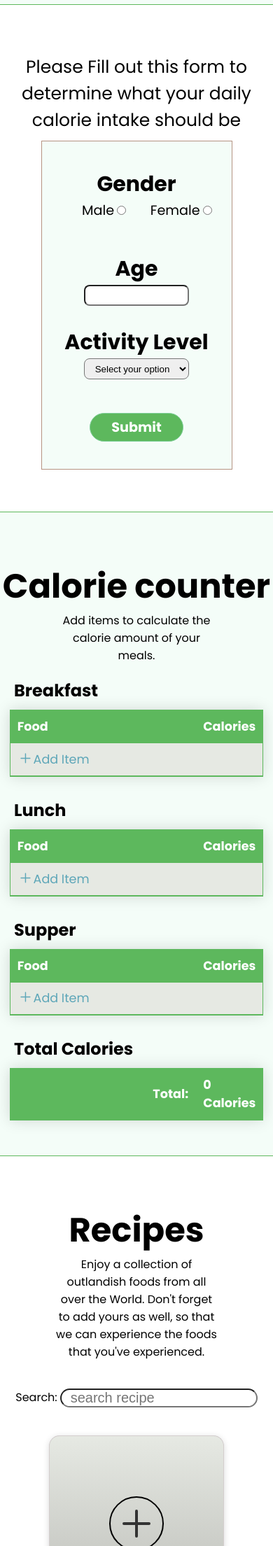
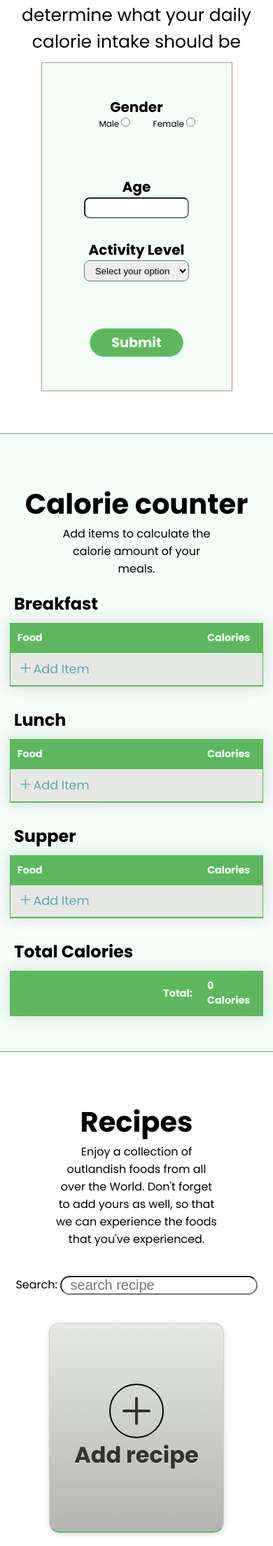
Before and after one commit to tcrz/Eat_Right, a Flask app: template web_dynamic/templates/eatright.html in a window 390 px wide. Shown: the part 2453-4662 px from the top of the page at 70% size. Run offline with Flask 2, Linux system fonts and the light colour scheme; the template is opened without the code that fills it, so the values that code supplies are empty; some libraries are stand-ins or nearby versions.

Commit message:
Made reponse modification

```diff
--- a/web_dynamic/eat_right.py
+++ b/web_dynamic/eat_right.py
@@ -13,7 +13,7 @@
     storage.close()
 
 
-@app.route('/', strict_slashes=False)
+@app.route('/eat_right', strict_slashes=False)
 def show_html():
     """This function will show the webpage"""
     recipes = storage.all(Recipe)
--- a/web_dynamic/static/styles/styles.css
+++ b/web_dynamic/static/styles/styles.css
@@ -641,7 +641,7 @@
 }
 
 /* RECIPE SEARCH FIELD */
-.search_box {
+.search-box {
   display: flex;
   justify-content: center;
   gap:1%;
@@ -655,7 +655,7 @@
   border-radius: 20px;
 }
 
-.search_box input[type="text"]:focus{
+.search-box input[type="text"]:focus{
   outline: none;
   border-radius: 20px;
   border:2px solid #70cf70
@@ -1083,8 +1083,11 @@
 }
 
 /* RESPONSIVE */
-@media (min-width: 320px) and (max-width: 767px) {
+@media screen and (max-width: 767px) {
   /* landing */
+    .heading {
+        font-size: 40px;
+    }
     header{
         height:500px;
         border-bottom: none;
@@ -1140,8 +1143,8 @@
     }
 
     iframe {
-        width: 400px;
-        height: 300px;
+        width: 300px;
+        height: 200px;
     }
 
     .hero-text-box p{
@@ -1168,6 +1171,9 @@
       /* gap:2% */
       /* align-items: flex-start; */
     }
+    .search-box {
+      padding: 0 10px;
+    }
 
     .videos video{
       width: 400px;
@@ -1185,50 +1191,68 @@
     .predictor-form label{
       font-size:120%
     }
-
+    .gender,
+    .for-pregnant,
+    .term {
+      font-size: 10px;
+    }
+    .predictor-form h3 {
+      font-size: 20px;
+    }
     /* calorie counter */
     .calorie-counter > h2 {
       margin-left: 20px
     }
     table {
-      width: 93%
+      width: 93%;
     }
-
+    th {
+      font-size: 90%;
+    }
+    td.search {
+      height: 200px;
+      display: flex;
+      flex-direction: column;
+    }
     td.search label {
-      font-size:80%
+      font-size:80%;
+      height: 200px;
     }
 
     td.search input{
-      margin-bottom: 5px
+      margin-bottom: 5px;
     }
 
     td.search input[type="number"] {
       width: 19%;
     }
-
+    td.search input[type=number],
+    td.search input[type=text],
+    td.search select {
+      width: 50%;
+    }
     td.search-btn{
       padding:0
     }
 
     /* recipes */
     .recipes_list, .recipes_search{
-      display:flex;
-      flex-direction:column;
+      display: flex;
+      flex-direction: column;
       align-items: center;
     }
     .recipe-view {
-      width: 480px;
+      width: 400px;
       position: relative;
     }
     .head .recipe-name {
       font-size: 30px;
     }
     .head img {
-      width: 250px;
+      width: 200px;
       height: 150px;
-      margin: 10px 90px 10px 90px;
+      margin: 10px 80px 10px 80px;
     }
-
     .ingredients h2,
     .preparation h2 {
       font-size: 25px;
@@ -1237,21 +1261,29 @@
     .ingredients li,
     .preparation li {
       font-size: 15px;
+      font-weight: 700;
     }
 
     .recipe-view h4 {
-      font-size: 15px;
+      font-size: 20px;
     }
     .recipe-view ion-icon {
+      width: 35px;
+      height: 35px;
       position: absolute;
       right: 20px;
       top: 15px;
     }
     .recipe-submission {
-      width: 480px;
+      width: 400px;
       position: relative;
     }
+    .recipe-submission select {
+      width: 40%;
+    }
     .recipe-submission ion-icon {
+      width: 35px;
+      height: 35px;
       position: absolute;
       right: 20px;
       top: 15px;
--- a/web_dynamic/templates/eatright.html
+++ b/web_dynamic/templates/eatright.html
@@ -267,7 +267,7 @@
       <div class="recipe-submission">
         <h1 style="text-align: center">Submit Recipe</h1>
         <ion-icon name="close-outline"></ion-icon>
-        <form action="http://127.0.0.1:5001/api/v1/recipe/" enctype="multipart/form-data" method="POST">
+        <form action="http://3.236.117.56:5001/api/v1/recipe/" enctype="multipart/form-data" method="POST">
           <label for="username">Username</label><br>
           <input type="text" name="username" id="username" required /><br>
           <label for="recipe-name">Recipe name</label><br>
@@ -316,7 +316,7 @@
         Enjoy a collection of outlandish foods from all over the World.
         Don't forget to add yours as well, so that we can experience the foods that you've experienced.
       </p>
-      <div class="search_box">
+      <div class="search-box">
         <label>Search:</label>
         <input type="text" name="search" class="search_text" placeholder="search recipe">
       </div>
```
Also changed, not shown: README.md, for_running_flask.txt (line endings or trailing spaces).
